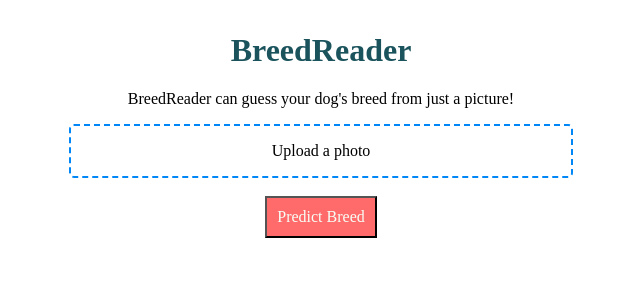
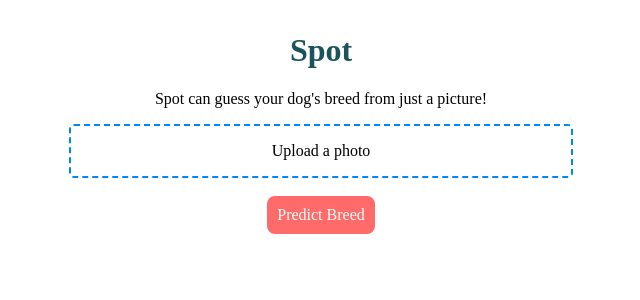
Before and after one commit to laurenfey/breed-id, a PHP site: page / in a window 1280 px wide. Shown: the top 300 px of the page, without its empty margins (319-959 px from the left). Run offline with PHP 8.4, Linux system fonts and the light colour scheme; some libraries are stand-ins or nearby versions.

Commit message:
changed name

```diff
--- a/index.php
+++ b/index.php
@@ -1,14 +1,14 @@
 <!DOCTYPE html>
 <html lang="en">
   <head><meta http-equiv="Content-Type" content="text/html; charset=UTF-8">
-    <title>BreedReader</title>
+    <title>Spot</title>
     <meta charset="utf-8">
     <meta http-equiv="X-UA-Compatible" content="IE=edge">
     <meta name="viewport" content="width=device-width, initial-scale=1">
     <link rel="stylesheet" href="style.css">
   </head>
   <body>
-    <h1>BreedReader</h1>
+    <h1>Spot</h1>
 
     <!-- Import TensorFlow.js library -->
     <script src="https://cdn.jsdelivr.net/npm/@tensorflow/tfjs@3.11.0/dist/tf.min.js" type="text/javascript"></script>
@@ -18,7 +18,7 @@
     <script src="https://unpkg.com/dropzone@5/dist/min/dropzone.min.js"></script>
     <link rel="stylesheet" href="https://unpkg.com/dropzone@5/dist/min/dropzone.min.css" type="text/css">
 
-    <p> BreedReader can guess your dog's breed from just a picture! </p>
+    <p> Spot can guess your dog's breed from just a picture! </p>
 
     <form action="file-upload.php" class="dropzone" id="upload" name="upload" method="post" enctype="multipart/form-data">
       <p class="dz-message">Upload a photo</p>
--- a/script.js
+++ b/script.js
@@ -28,7 +28,7 @@ const breed_names = JSON.parse(breed_json);
 const breed_text = document.getElementById("breed");
 const dog_photo = document.getElementById("dogphoto");
 
-const model = await tf.loadGraphModel("https://breed-id.herokuapp.com/model_js/model.json");
+const model = await tf.loadGraphModel("https://breedreader.herokuapp.com/model_js/model.json");
 // const model = await tf.loadGraphModel("http://localhost:8000/model_js/model.json");
 
 async function predictBreed(image_id){
--- a/style.css
+++ b/style.css
@@ -18,7 +18,13 @@ button {
   padding: 10px;
   margin: 5px 3px 5px 10px;
   align-items: center;
-  display: block
+  display: block;
+  border-radius: 8px;
+  border: none;
+}
+
+button:hover {
+  background-color: #C75454;
 }
 
 img {
```
